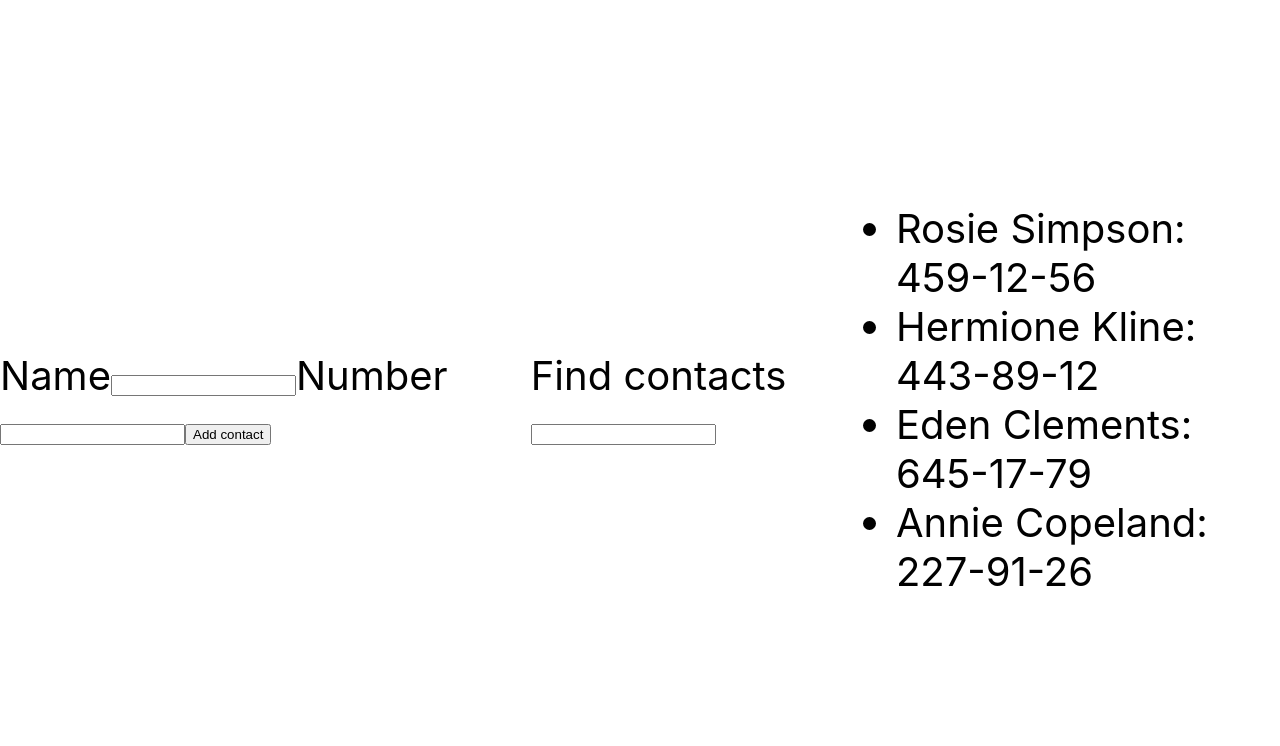
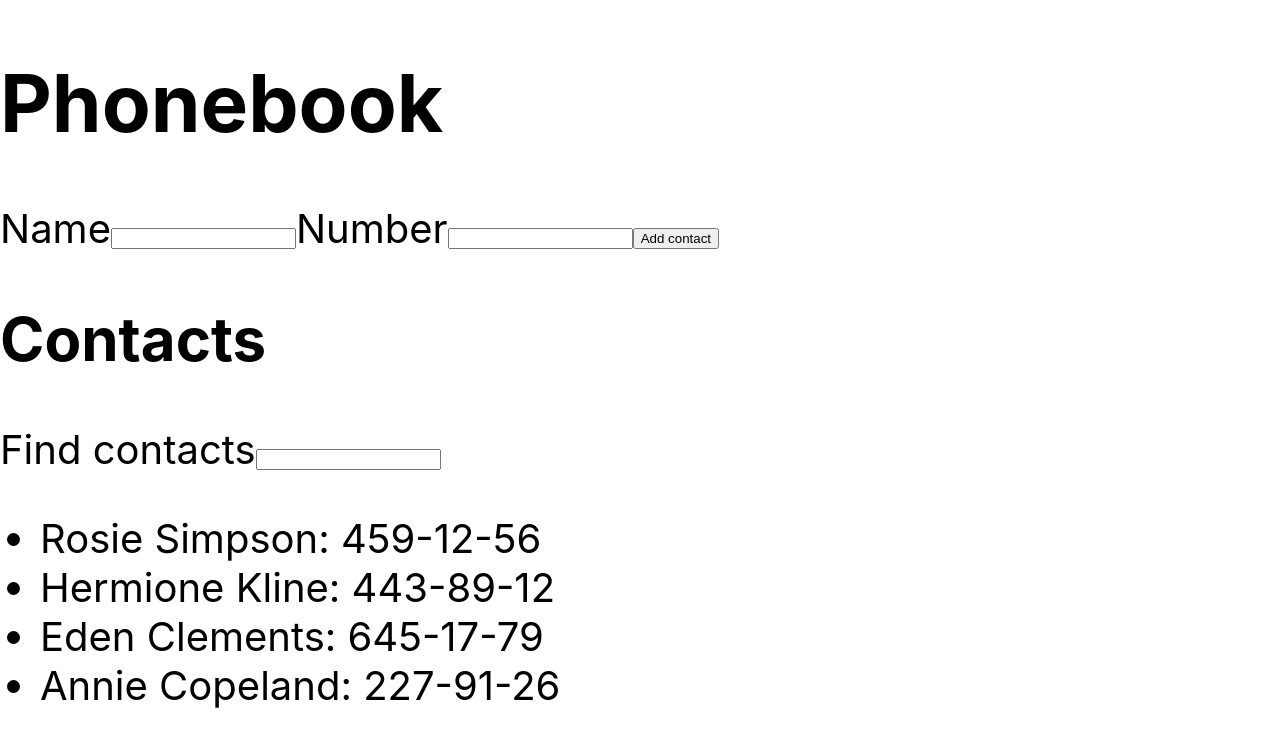
Before and after one commit to Volodymyr-Mospan/goit-react-hw-02-phonebook, a React (Create React App) app: page / in a window 1280 px wide. Shown: the top 746 px of the page. Built offline with nearby package versions, Linux system fonts and the light colour scheme.

Commit message:
completed step 4

```diff
--- a/src/components/App.jsx
+++ b/src/components/App.jsx
@@ -1,7 +1,6 @@
 import React, { Component } from 'react';
 import { nanoid } from 'nanoid';
-import { Contacts } from 'components/Contacts/Contacts';
-import { Filter } from 'components/Filter/Filter';
+import { ContactForm, ContactList, Filter } from 'components/Contacts/';
 
 export class App extends Component {
   state = {
@@ -12,83 +11,52 @@ export class App extends Component {
       { id: 'id-4', name: 'Annie Copeland', number: '227-91-26' },
     ],
     filter: '',
-    name: '',
-    number: '',
   };
 
-  handleInputChange = e => {
-    const { name, value } = e.currentTarget;
-    this.setState({ [name]: value });
-  };
-
-  handleSubmit = e => {
-    e.preventDefault();
-    const { contacts, name, number } = this.state;
+  addContact = contact => {
+    const { name, number } = contact;
     this.setState({
-      contacts: [{ name: name, id: nanoid(), number: number }, ...contacts],
+      contacts: [
+        { name: name, id: nanoid(), number: number },
+        ...this.state.contacts,
+      ],
     });
-    this.resetForm();
   };
 
   handleFilter = e => {
     this.setState({ filter: e.currentTarget.value });
   };
 
-  resetForm() {
-    this.setState({ filter: '', name: '', number: '' });
-  }
-
-  render() {
-    const { contacts, filter, name, number } = this.state;
+  getFilteredContacts = () => {
+    const { contacts, filter } = this.state;
 
     const normalizedFilter = filter.toLowerCase();
-    const filteredContacts = contacts.filter(
+    return contacts.filter(
       contact =>
         contact.name.toLowerCase().includes(normalizedFilter) ||
         contact.number.toLowerCase().includes(normalizedFilter)
     );
+  };
+
+  render() {
+    const { contacts, filter } = this.state;
 
     return (
       <div
         style={{
-          height: '100vh',
-          display: 'flex',
-          justifyContent: 'center',
+          // display: 'flex',
+          // justifyContent: 'center',
           alignItems: 'center',
           fontSize: 40,
           color: '#010101',
         }}
       >
-        <form onSubmit={this.handleSubmit}>
-          <label>
-            Name
-            <input
-              type="text"
-              name="name"
-              pattern="^[a-zA-Zа-яА-Я]+(([' -][a-zA-Zа-яА-Я ])?[a-zA-Zа-яА-Я]*)*$"
-              title="Name may contain only letters, apostrophe, dash and spaces. For example Adrian, Jacob Mercer, Charles de Batz de Castelmore d'Artagnan"
-              required
-              value={name}
-              onChange={this.handleInputChange}
-            />
-          </label>
-          <label>
-            Number
-            <input
-              type="tel"
-              name="number"
-              pattern="\+?\d{1,4}?[-.\s]?\(?\d{1,3}?\)?[-.\s]?\d{1,4}[-.\s]?\d{1,4}[-.\s]?\d{1,9}"
-              title="Phone number must be digits and can contain spaces, dashes, parentheses and can start with +"
-              required
-              value={number}
-              onChange={this.handleInputChange}
-            />
-          </label>
+        <h1>Phonebook</h1>
+        <ContactForm onSubmit={this.addContact} />
 
-          <button type="submit">Add contact</button>
-        </form>
+        <h2>Contacts</h2>
         <Filter filter={filter} onChange={this.handleFilter} />
-        <Contacts contacts={filteredContacts} />
+        <ContactList contacts={this.getFilteredContacts()} />
       </div>
     );
   }
--- /dev/null
+++ b/src/components/Contacts/Contact.jsx
@@ -0,0 +1,5 @@
+import React from 'react';
+
+export const Contact = ({ contact }) => {
+  return <li>{`${contact.name}: ${contact.number}`}</li>;
+};
--- /dev/null
+++ b/src/components/Contacts/ContactForm.jsx
@@ -0,0 +1,55 @@
+import React, { Component } from 'react';
+
+export class ContactForm extends Component {
+  state = {
+    name: '',
+    number: '',
+  };
+
+  handleSubmit = e => {
+    e.preventDefault();
+
+    this.props.onSubmit(this.state);
+    this.setState({ filter: '', name: '', number: '' });
+  };
+
+  handleInputChange = e => {
+    const { name, value } = e.currentTarget;
+    this.setState({ [name]: value });
+  };
+
+  render() {
+    const { name, number } = this.state;
+
+    return (
+      <form onSubmit={this.handleSubmit}>
+        <label>
+          Name
+          <input
+            type="text"
+            name="name"
+            pattern="^[a-zA-Zа-яА-Я]+(([' -][a-zA-Zа-яА-Я ])?[a-zA-Zа-яА-Я]*)*$"
+            title="Name may contain only letters, apostrophe, dash and spaces. For example Adrian, Jacob Mercer, Charles de Batz de Castelmore d'Artagnan"
+            required
+            value={name}
+            onChange={this.handleInputChange}
+          />
+        </label>
+        <label>
+          Number
+          <input
+            type="tel"
+            name="number"
+            pattern="\+?\d{1,4}?[-.\s]?\(?\d{1,3}?\)?[-.\s]?\d{1,4}[-.\s]?\d{1,4}[-.\s]?\d{1,9}"
+            title="Phone number must be digits and can contain spaces, dashes, parentheses and can start with +"
+            required
+            value={number}
+            onChange={this.handleInputChange}
+          />
+        </label>
+
+        <button type="submit">Add contact</button>
+      </form>
+    );
+  }
+}
--- /dev/null
+++ b/src/components/Contacts/ContactList.jsx
@@ -0,0 +1,12 @@
+import React from 'react';
+import { Contact } from 'components/Contacts/';
+
+export const ContactList = ({ contacts }) => {
+  return (
+    <ul>
+      {contacts.map(contact => (
+        <Contact key={contact.id} contact={contact}></Contact>
+      ))}
+    </ul>
+  );
+};
--- a/src/components/Contacts/Contacts.jsx
+++ /dev/null
@@ -1,11 +0,0 @@
-import React from 'react';
-
-export const Contacts = ({ contacts }) => {
-  return (
-    <ul>
-      {contacts.map(contact => (
-        <li key={contact.id}>{`${contact.name}: ${contact.number}`}</li>
-      ))}
-    </ul>
-  );
-};
--- /dev/null
+++ b/src/components/Contacts/index.js
@@ -0,0 +1,4 @@
+export * from 'components/Contacts/ContactForm';
+export * from 'components/Contacts/ContactList';
+export * from 'components/Contacts/Contact';
+export * from 'components/Contacts/Filter';
```
Also changed, not shown: src/components/Contacts/Filter.jsx (renamed from src/components/Filter/Filter.jsx).
